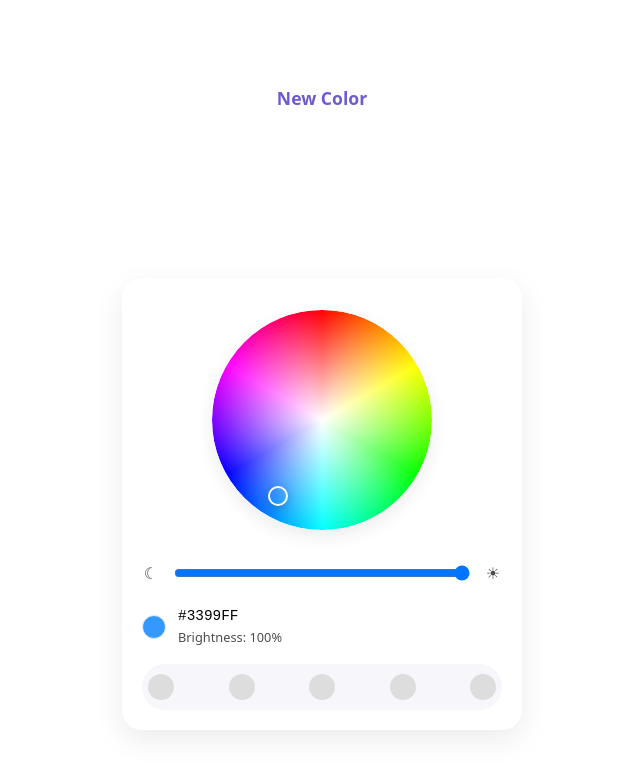
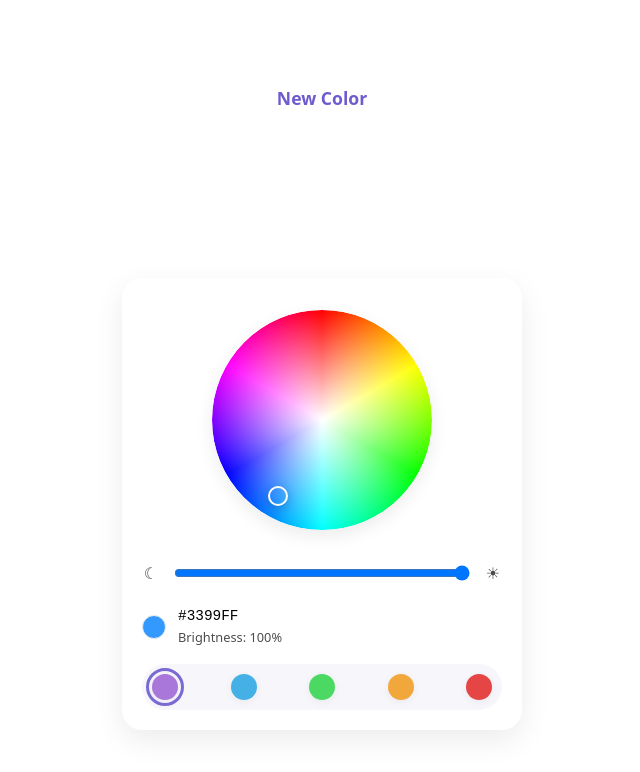
Before and after one commit to isidoravujasin/nuxt-color-picker, a Nuxt app: page / in a window 1280 px wide. Shown: the top 772 px of the page, without its empty margins (318-958 px from the left). Built offline with nearby package versions, Linux system fonts and the light colour scheme.

Commit message:
feat: add selectable preset colors bar

```diff
--- a/components/color-picker/ColorPickerView.vue
+++ b/components/color-picker/ColorPickerView.vue
@@ -3,12 +3,38 @@ import ColorWheel from './ColorWheel.vue'
 import BrightnessSlider from './BrightnessSlider.vue'
 import PresetsBar from './PresetsBar.vue'
 import ColorPreview from './ColorPreview.vue'
+import { hsvToHex } from '../../utils/color'
 
 import { ref } from 'vue'
 
 const hue = ref(210)
 const saturation = ref(0.8)
 const brightness = ref(1)
+
+type PresetHSV = { id: string; h: number; s: number; v: number }
+
+const presetValues: PresetHSV[] = [
+  { id: '1', h: 270, s: 0.45, v: 0.85 },
+  { id: '2', h: 200, s: 0.70, v: 0.90 },
+  { id: '3', h: 130, s: 0.65, v: 0.85 },
+  { id: '4', h: 35,  s: 0.75, v: 0.95 },
+  { id: '5', h: 0,   s: 0.70, v: 0.90 },
+]
+
+const presets = presetValues.map(p => ({
+  id: p.id,
+  color: hsvToHex({ h: p.h, s: p.s, v: p.v }),
+}))
+
+function onPresetSelect(id: string) {
+  const found = presetValues.find(p => p.id === id)
+  if (!found) return
+
+  hue.value = found.h
+  saturation.value = found.s
+  brightness.value = found.v
+}
+
 
 function onWheelSelect(payload: { hue: number; saturation: number }) {
   hue.value = payload.hue
@@ -43,7 +69,11 @@ function onWheelSelect(payload: { hue: number; saturation: number }) {
       </div>
 
       <div class="presetsWrap">
-        <PresetsBar />
+        <PresetsBar
+          :presets="presets"
+          :active-id="'1'"
+          @select="onPresetSelect"
+        />
       </div>
     </section>
   </main>
--- a/components/color-picker/PresetsBar.vue
+++ b/components/color-picker/PresetsBar.vue
@@ -1,14 +1,61 @@
+<script setup lang="ts">
+  type Preset = {
+    id: string;
+    color: string;
+  }
+
+const props = defineProps<{
+  presets: Preset[]
+  activeId?: string
+}>()
+
+const emit= defineEmits<{
+  (e: 'select', id: string): void;
+}>();
+
+function onSelect(id: string) {
+  emit('select', id);
+}
+</script>
+
+
 <template>
-  <div class="bar">
-    <button class="dot" aria-label="preset 1"></button>
-    <button class="dot" aria-label="preset 2"></button>
-    <button class="dot" aria-label="preset 3"></button>
-    <button class="dot" aria-label="preset 4"></button>
-    <button class="dot" aria-label="preset 5"></button>
+  <div class="bar" role="group" aria-label="Preset colors">
+    <button
+      v-for="p in props.presets"
+      :key="p.id"
+      class="dot"
+      :class="{ active: p.id === props.activeId }"
+      type="button"
+      :aria-label="`preset ${p.id}`"
+      :style="{ background: p.color }"
+      @click="onSelect(p.id)"
+    ></button>
   </div>
 </template>
 
+
 <style scoped>
-.bar { display:flex; justify-content: space-between; padding: 10px 6px; border-radius: 999px; background: #f6f6fb; }
-.dot { width: 26px; height: 26px; border-radius: 999px; border: 0; background: #ddd; cursor: pointer; }
+.bar {
+  display: flex;
+  justify-content: space-between;
+  padding: 10px 10px;
+  border-radius: 999px;
+  background: #f6f6fb;
+}
+
+.dot {
+  width: 26px;
+  height: 26px;
+  border-radius: 999px;
+  border: 0;
+  cursor: pointer;
+  box-shadow: 0 2px 8px rgba(0,0,0,0.06);
+}
+
+.dot.active {
+  outline: 3px solid rgba(109, 91, 208, 0.9);
+  outline-offset: 3px;
+}
+
 </style>
```
